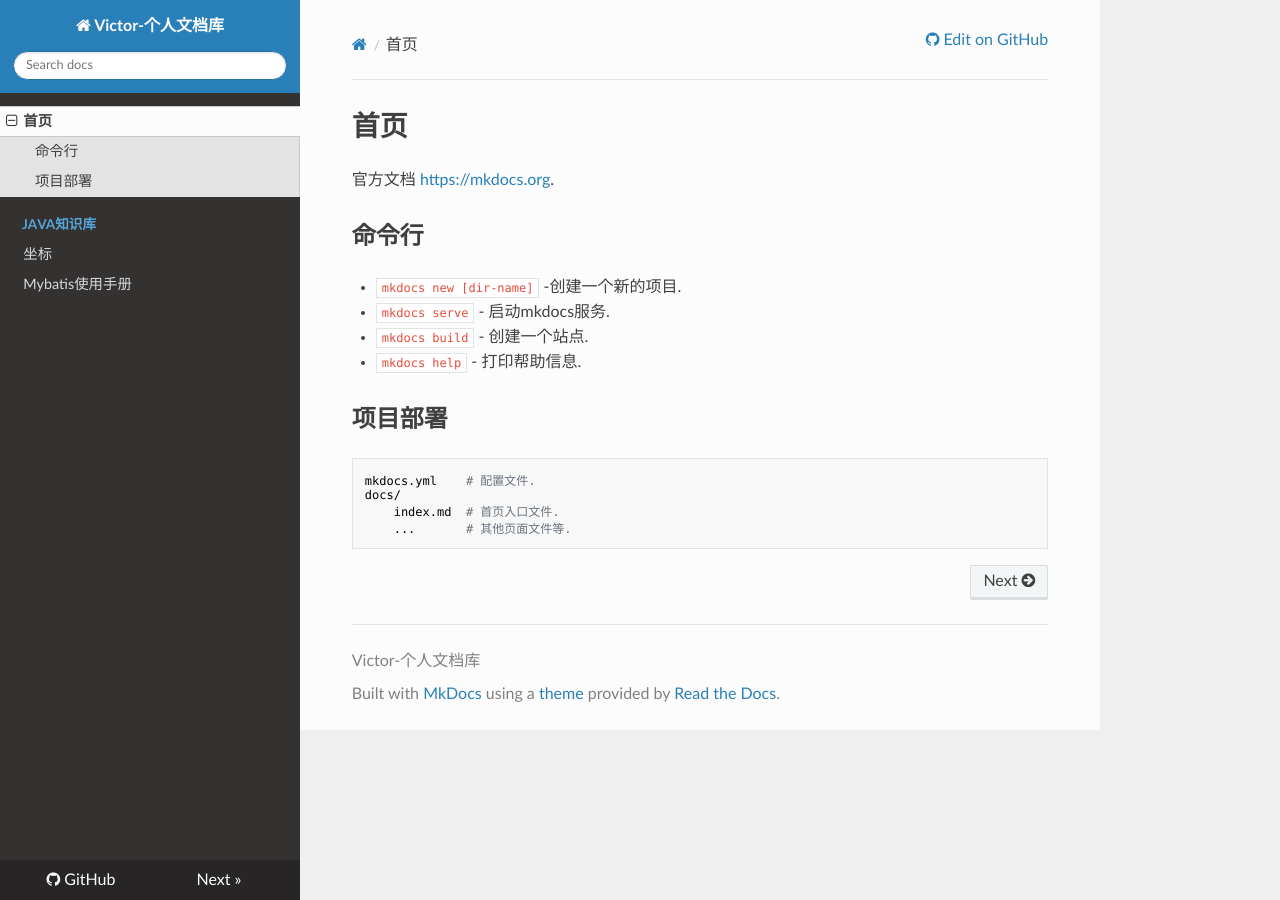
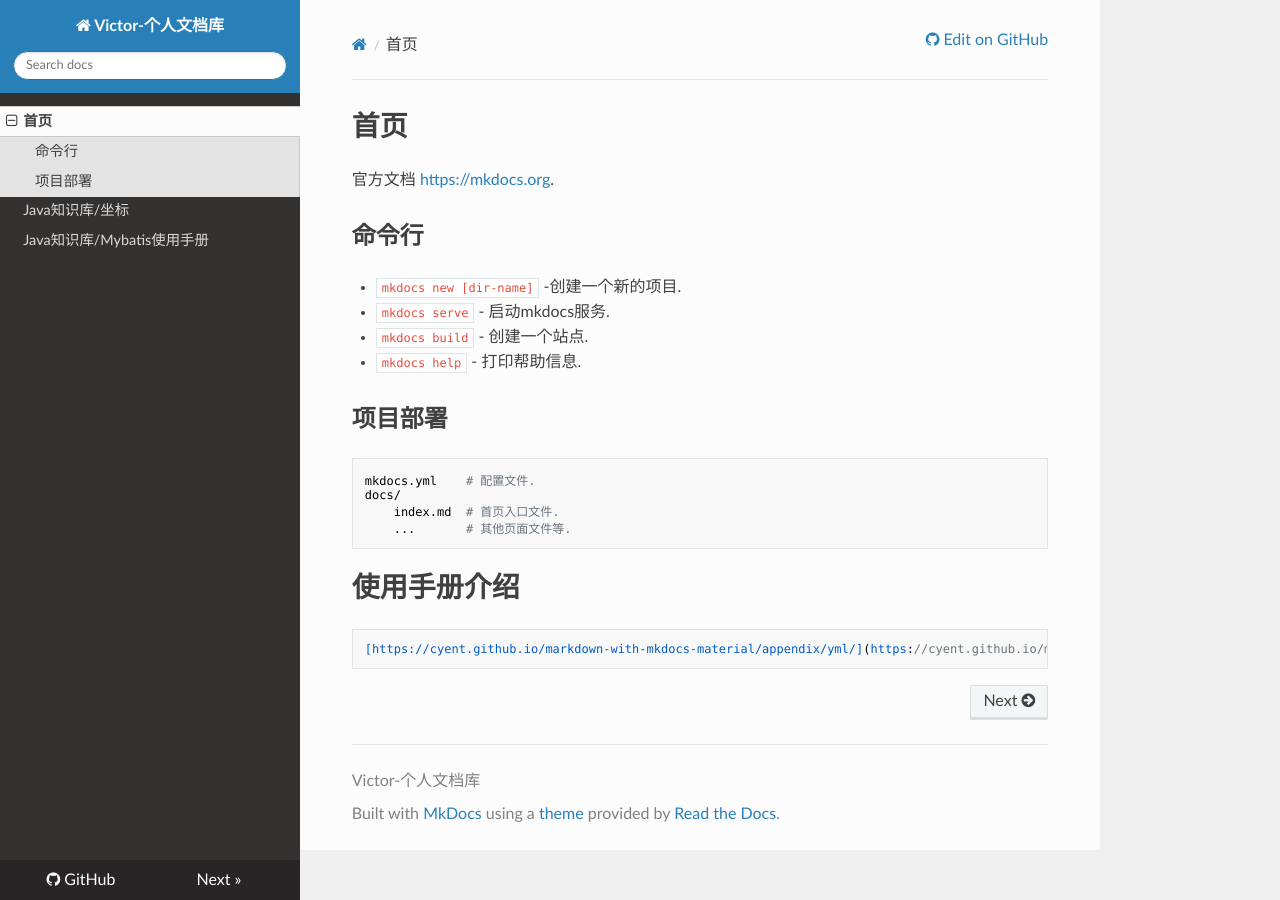
Before and after one commit to victor24680/victorDocs, an MkDocs documentation site: the page built from docs/index.md, in a window 1280 px wide. Built offline with MkDocs 1.6.1, drawn with Linux system fonts in a browser that asks for light colours; nearby versions of some CDN libraries.

Commit message:
导航设置

```diff
--- a/docs/index.md
+++ b/docs/index.md
@@ -15,3 +15,5 @@
     docs/
         index.md  # 首页入口文件.
         ...       # 其他页面文件等.
+# 使用手册介绍
+    [https://cyent.github.io/markdown-with-mkdocs-material/appendix/yml/](https://cyent.github.io/markdown-with-mkdocs-material/appendix/yml/)
--- a/mkdocs.yml
+++ b/mkdocs.yml
@@ -5,6 +5,5 @@ site_url: http://docs.mylw.ink/
 theme: readthedocs
 nav:
   - 首页: index.md
-  - Java知识库:
-    - 坐标: Java知识库/maven工程坐标使用.md
-    - Mybatis使用手册: Java知识库/Mybatis使用手册.md
+  - Java知识库/坐标: Java知识库/maven工程坐标使用.md
+  - Java知识库/Mybatis使用手册: Java知识库/Mybatis使用手册.md
```
